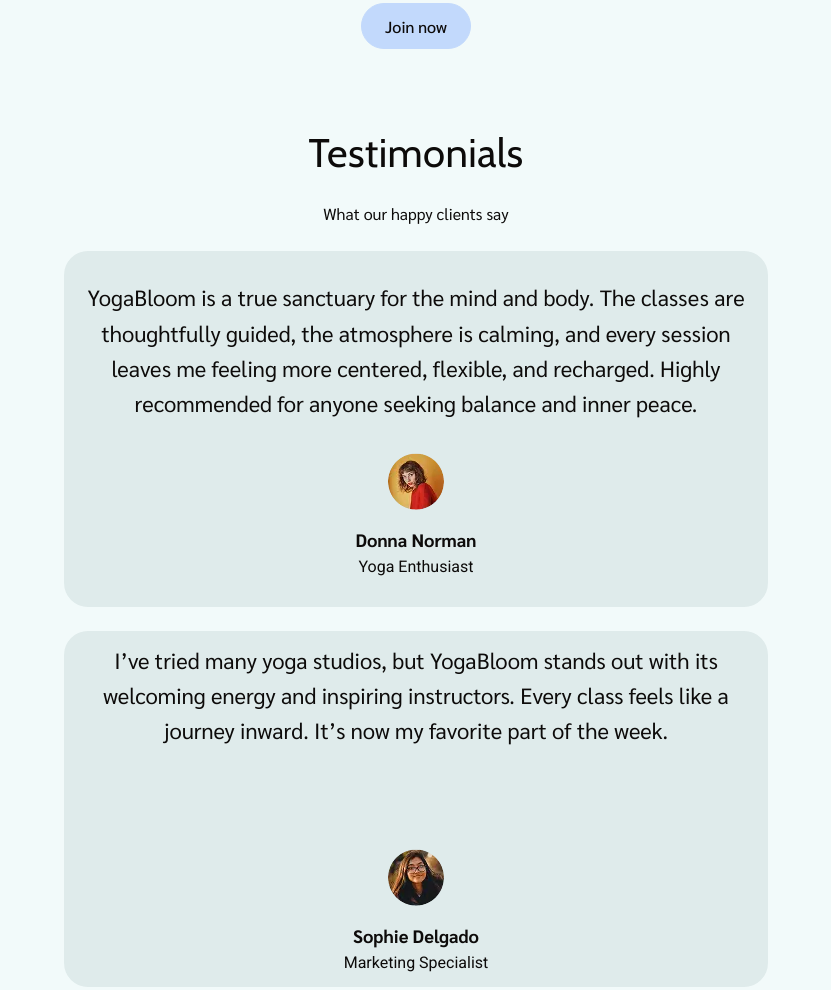
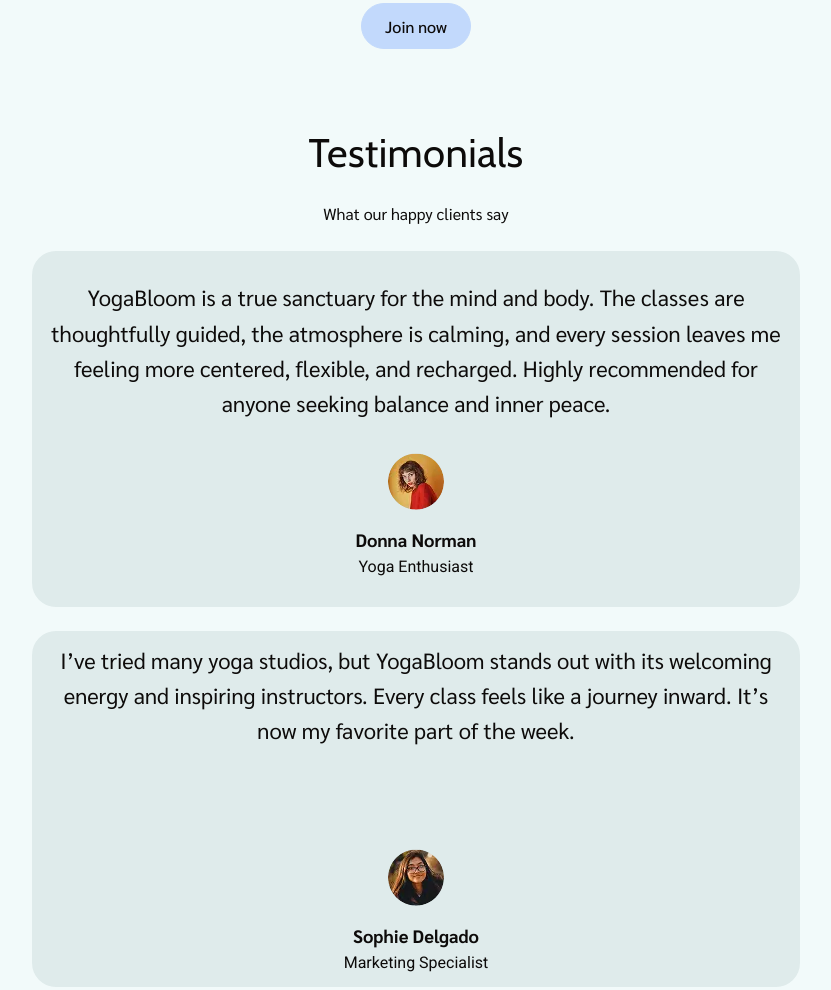
Before and after one commit to Anton111111111111111111111111111111/yogabloom-project-ind, a website built with Vite: page src/index.html in a window 1280 px wide. Shown: the part 5339-6329 px from the top of the page, without its empty margins (224-1055 px from the left). Built offline with nearby package versions, Linux system fonts and the light colour scheme; files whose address does not match are found by name.

Commit message:
commit message

```diff
--- a/src/css/testimonials.css
+++ b/src/css/testimonials.css
@@ -2,12 +2,11 @@
   padding: 64px 16px;
 }
 
-.testimonial-container {
-    /* margin: 0 auto;
-    padding: 0 16px;
+.testimonial.container {
+  margin: 0 auto;
+  padding: 0; /**/
   min-width: 320px;
-    max-width: 375px;*/
-    overflow-x: hidden;
+  /* max-width: 375px; */
 }
 
 .testimonial-title {
@@ -18,14 +17,16 @@
   line-height: 1.2;
   letter-spacing: 0.01em;
   font-weight: 400;
+  max-width: 100%; /**/
 }
 
 .testimonial-description {
   text-align: center;
   margin-bottom: 24px;
+  max-width: 100%; /**/
 }
 
-.testimonials {
+.testimonials-list {
   display: flex;
   gap: 24px;
   flex-wrap: wrap;
@@ -40,6 +41,7 @@
   flex-direction: column;
   justify-content: space-between;
   align-items: center;
+  max-width: 100%; /**/
 }
 
 .quote {
@@ -66,7 +68,7 @@
   text-align: center;
   font-size: 18px;
   line-height: 1.6;
-    font-family: "Sarabun", sans-serif;
+  font-family: 'Sarabun', sans-serif;
 }
 
 .avatar-status {
@@ -87,8 +89,13 @@
   margin: 0 auto;
 }
 
+@media screen and (max-width: 375px) {
+  .testimonial-title {
+    font-size: 48px;
+  }
+}
+
 @media screen and (min-width: 768px) {
-
   /*.testimonial-container {
       padding: 0 32px;
       max-width: 768px;
@@ -126,7 +133,6 @@
 }
 
 @media screen and (min-width: 1336px) {
-
   /*.testimonial-container {
       padding: 12px;
       max-width: 1336px;
@@ -146,4 +152,5 @@
   .testimonial-card:nth-child(1) {
     padding: 12px;
     height: auto;
-    } }
+  }
+}
--- a/src/partials/testimonials.html
+++ b/src/partials/testimonials.html
@@ -1,8 +1,8 @@
 <section class="testimonial-section" id="testi-monals">
-  <div class="container">
+  <div class="container testimonial">
     <h2 class="testimonial-title">Testimonials</h2>
     <p class="testimonial-description">What our happy clients say</p>
-    <ul class="testimonials">
+    <ul class="testimonials-list">
       <li class="testimonial-card">
         <blockquote class="quote">
           YogaBloom is a true sanctuary for the mind and body. The classes are
```
Lines whose indentation alone changed are shown as unchanged.
